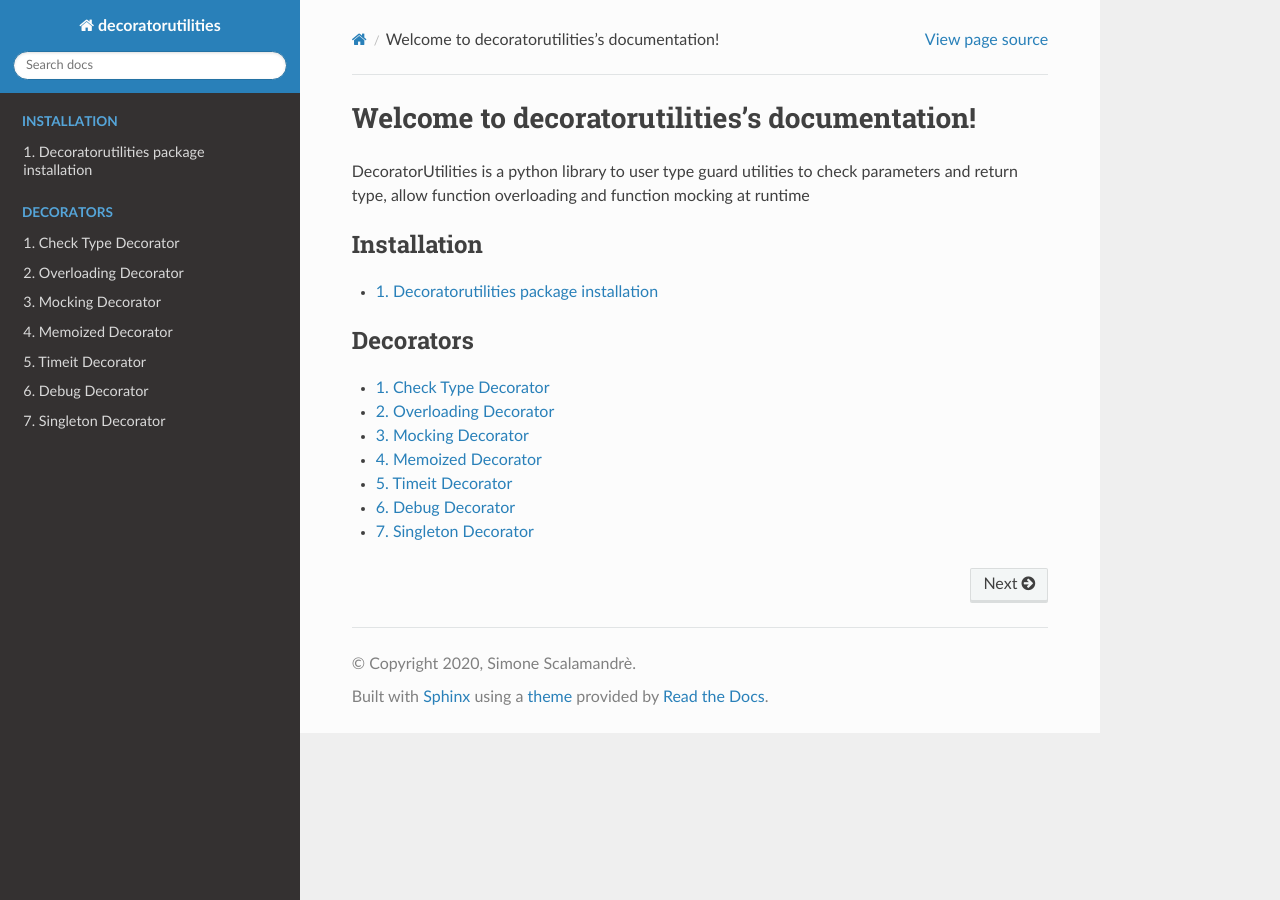
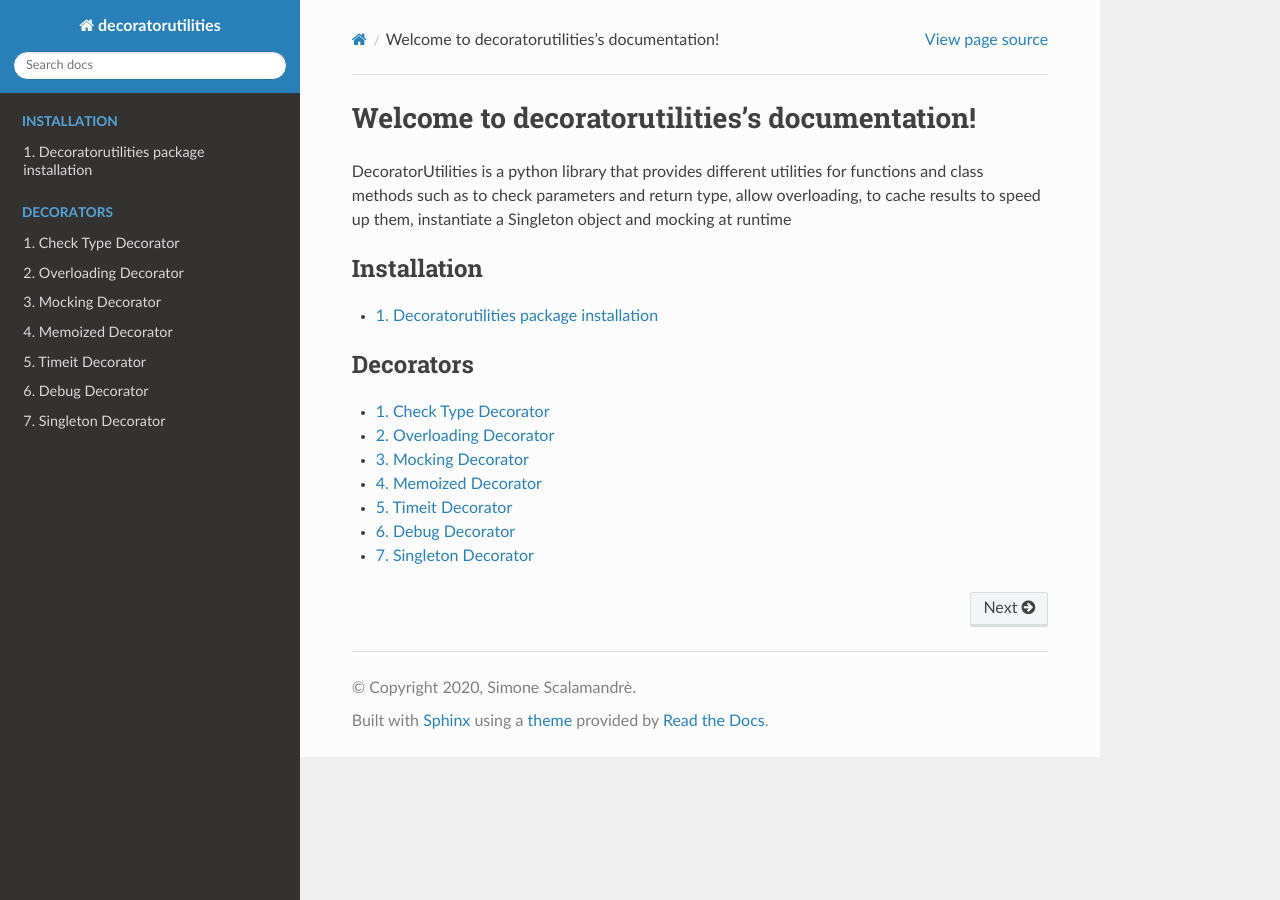
Before and after one commit to Symone95/decoratorutilities, a Sphinx documentation site: the page built from docs/index.rst, in a window 1280 px wide. Built offline with Sphinx 7.4.7 and the Read the Docs theme 2.0.0, drawn with Linux system fonts in a browser that asks for light colours.

Commit message:
Updated documentation

```diff
--- a/docs/index.rst
+++ b/docs/index.rst
@@ -6,9 +6,9 @@
 Welcome to decoratorutilities's documentation!
 ==============================================
 
-DecoratorUtilities is a python library to user type guard utilities
-to check parameters and return type, allow function overloading
-and function mocking at runtime
+DecoratorUtilities is a python library that provides different utilities for functions and class methods such as
+to check parameters and return type, allow overloading, to cache results to speed up them, instantiate a Singleton object
+and mocking at runtime
 
 .. toctree::
    :numbered:
--- a/docs/rst_templates/Decorators/singleton_decorator.rst
+++ b/docs/rst_templates/Decorators/singleton_decorator.rst
@@ -4,8 +4,8 @@ Singleton Decorator
 
 | Decorate your own classes with **@singleton()** decorator to ensure that only one instance of the singleton class ever exists.
 | Never invoke **@singleton()** decorator without brackets otherwise it will cause problems
-| Define your `__init__()` class method without parameter, pass them to the **@singleton()** decorator in the format key = "value" like kwargs.
-| **Example with args and kwargs**
+| Define your `__init__()` class method without parameters, pass them to the **@singleton()** decorator
+| **Example with args and kwargs:**
 
 .. code-block:: python
    :linenos:
--- a/docs/rst_templates/Installation/installation.rst
+++ b/docs/rst_templates/Installation/installation.rst
@@ -2,7 +2,7 @@
 Decoratorutilities package installation
 =======================================
 
-Open command prompt and type this command to install decoratorutilities package
+Open your command line and type this command to install **decoratorutilities** package
 
 .. code-block:: bash
    :linenos:
```
Also changed, not shown: README.md (+3 -3 lines).
